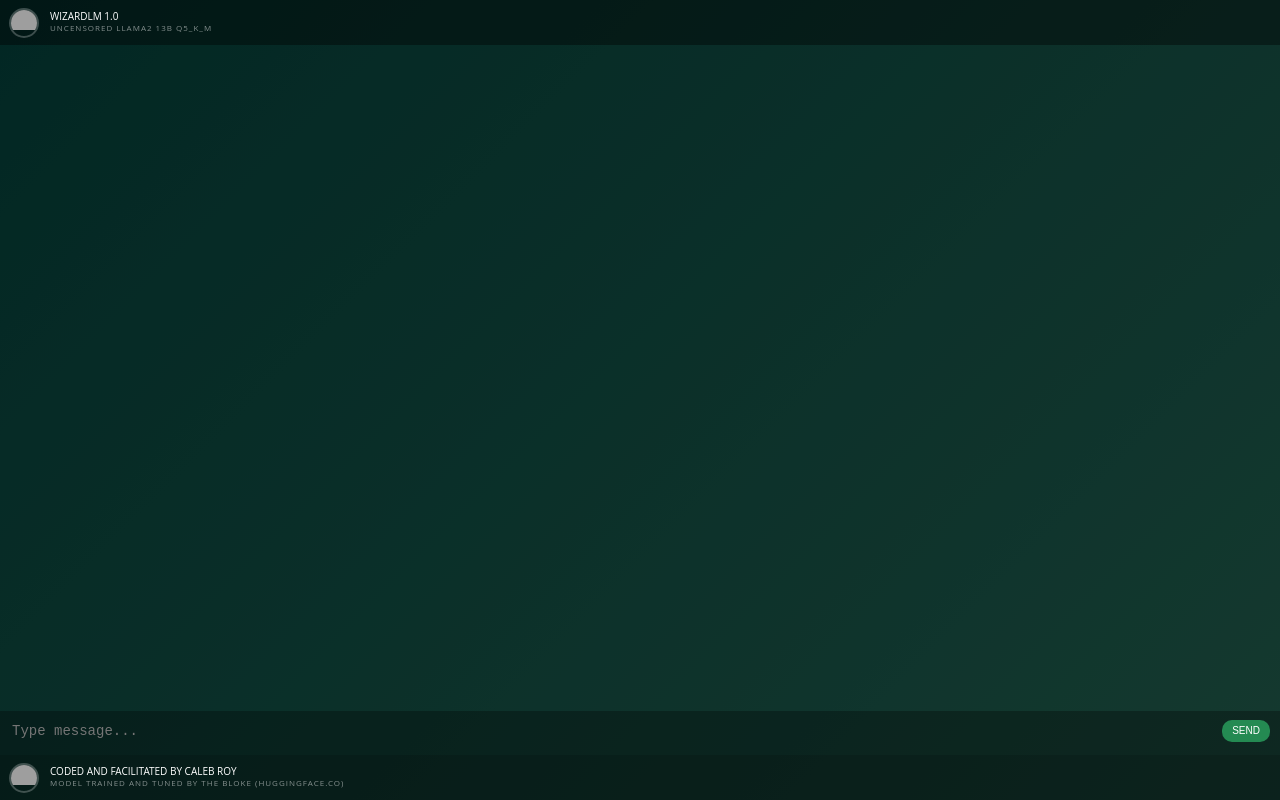
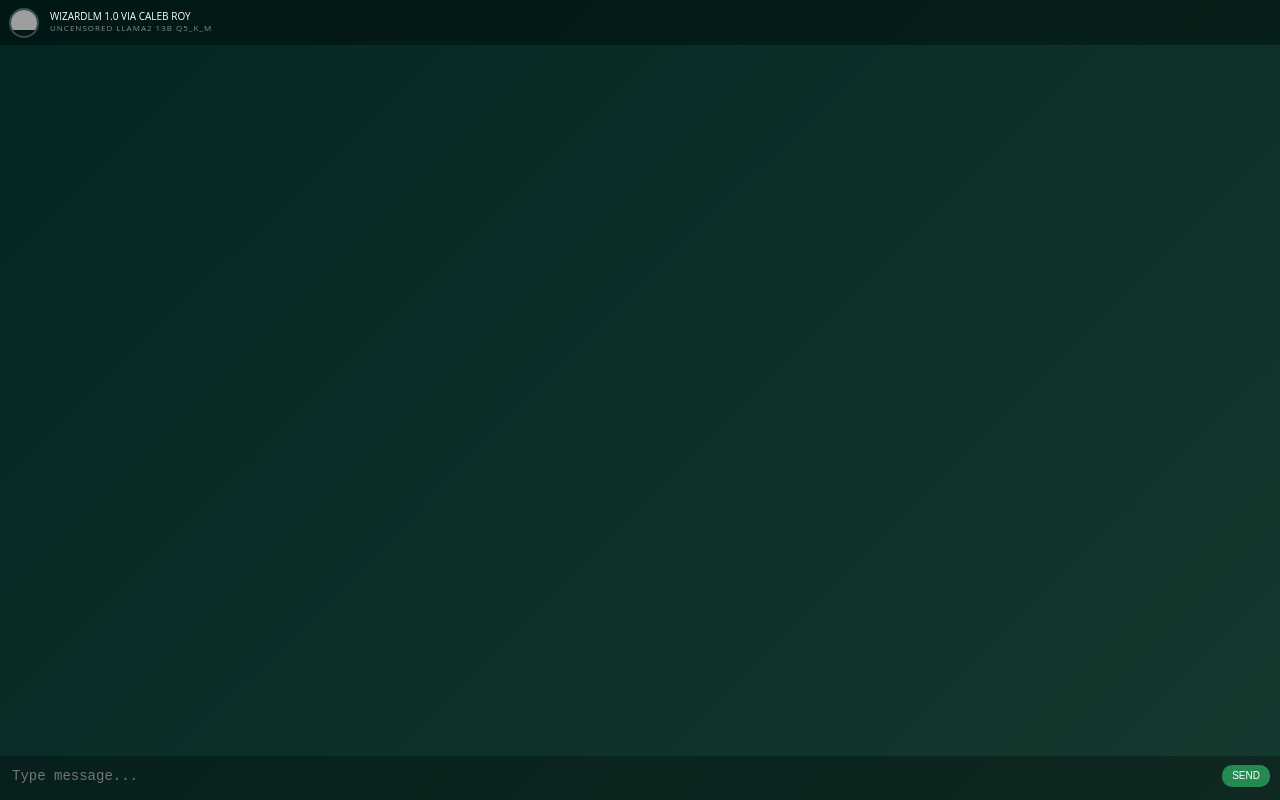
Before and after one commit to yorbelac/trumpgpt, a React (Create React App) app: page / in a window 1280 px wide. Built offline with nearby package versions, Linux system fonts and the light colour scheme; grey boxes are pictures that could not be loaded.

Commit message:
Some additional styling fixes.

```diff
--- a/package.json
+++ b/package.json
@@ -6,6 +6,7 @@
     "@testing-library/jest-dom": "^5.17.0",
     "@testing-library/react": "^13.4.0",
     "@testing-library/user-event": "^13.5.0",
+    "json-loader": "^0.5.7",
     "react": "^18.2.0",
     "react-dom": "^18.2.0",
     "react-scripts": "5.0.1",
--- a/src/Chat.css
+++ b/src/Chat.css
@@ -130,7 +130,7 @@ Mixins
     overflow: hidden;
     position: relative;
     width: 100%;
-    margin-top:10px;
+    margin-top:5px;
 
     & .messages-content {
       position: absolute;
@@ -138,6 +138,10 @@ Mixins
       left: 0;
       height: 100%;
       width: 100%;
+      overflow-y: scroll;
+      overflow-x:hidden;
+      padding-right:15px;
+      padding-left:15px;
     }
 
 
@@ -150,8 +154,6 @@ Mixins
       margin: 8px 0;
       font-size: 14px;
       line-height: 1.4;
-      margin-left: 20px;
-      margin-right: 20px;
       margin-top: 10px;
       position: relative;
       text-shadow: 0 1px 1px rgba(0, 0, 0, .2);
@@ -194,7 +196,7 @@ Mixins
       &.message-personal {
         float: right;
         color: #fff;
-        text-align: right;
+        text-align: left;
         background: linear-gradient(120deg, #248A52, #257287);
         border-radius: 10px 10px 0 10px;
 
--- a/src/Chat.jsx
+++ b/src/Chat.jsx
@@ -2,6 +2,11 @@ import React, { useState, useEffect } from 'react';
 import './Chat.css'
 
 function Chat() {
+
+    const sampleMessages = [
+        {role:"user", content:"Something a little more logical and less chaotic here. Assuming a very long message should still be readable. But we do want the CSS styles to be correct."},
+        {role:"assistant", content:"Something a little more logical and less chaotic here. Assuming a very long message should still be readable. But we do want the CSS styles to be correct."},
+    ]
 
     const url = 'https://handy-sculpin-reliably.ngrok-free.app/v1/chat/completions';
     const systemPrompt = { role: 'system', content: 'Answer the prompt briefly, but thoroughly.' }
@@ -47,7 +52,7 @@ function Chat() {
         <div className='chat'>
 
             <div className='chat-title'>
-                <h1>WizardLM 1.0</h1>
+                <h1>WizardLM 1.0 via Caleb Roy</h1>
                 <h2>Uncensored Llama2 13B Q5_K_M</h2>
                 <figure class="avatar">
                     <img src="https://tabsapp.s3.amazonaws.com/ai.png" /></figure>
@@ -69,12 +74,6 @@ function Chat() {
                 <textarea type="text" class="message-input" placeholder="Type message..." value={message} onChange={handleMessageChange}></textarea>
                 <button type='submit' class="submit-button" onClick={handleUserChat}>Send</button>
             </div>
-            <div className='chat-title'>
-                <h1>Coded and Facilitated by Caleb Roy</h1>
-                <h2>Model trained and tuned by The Bloke (HUGGINGFACE.co)</h2>
-                <figure class="avatar">
-                    <img src="https://tabsapp.s3.amazonaws.com/ai.png" /></figure>
-            </div>
         </div>
     );
 }
```
Also changed, not shown: 1 other file (tests, documents, lock files or other folders).
